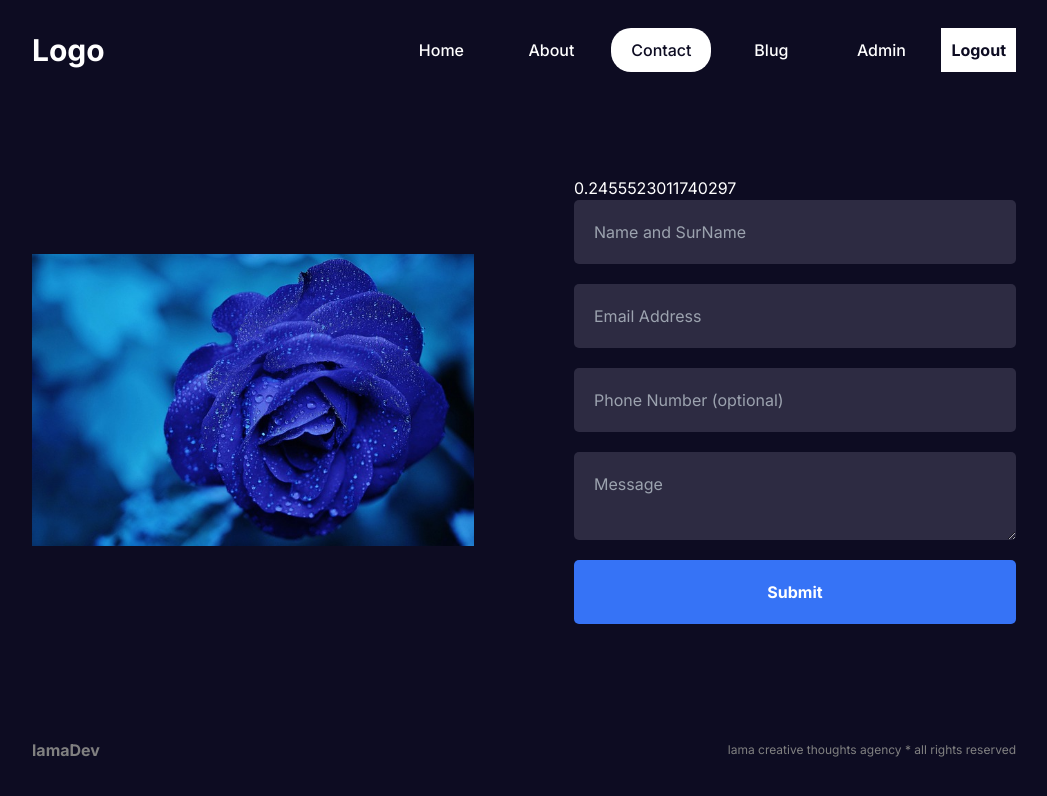
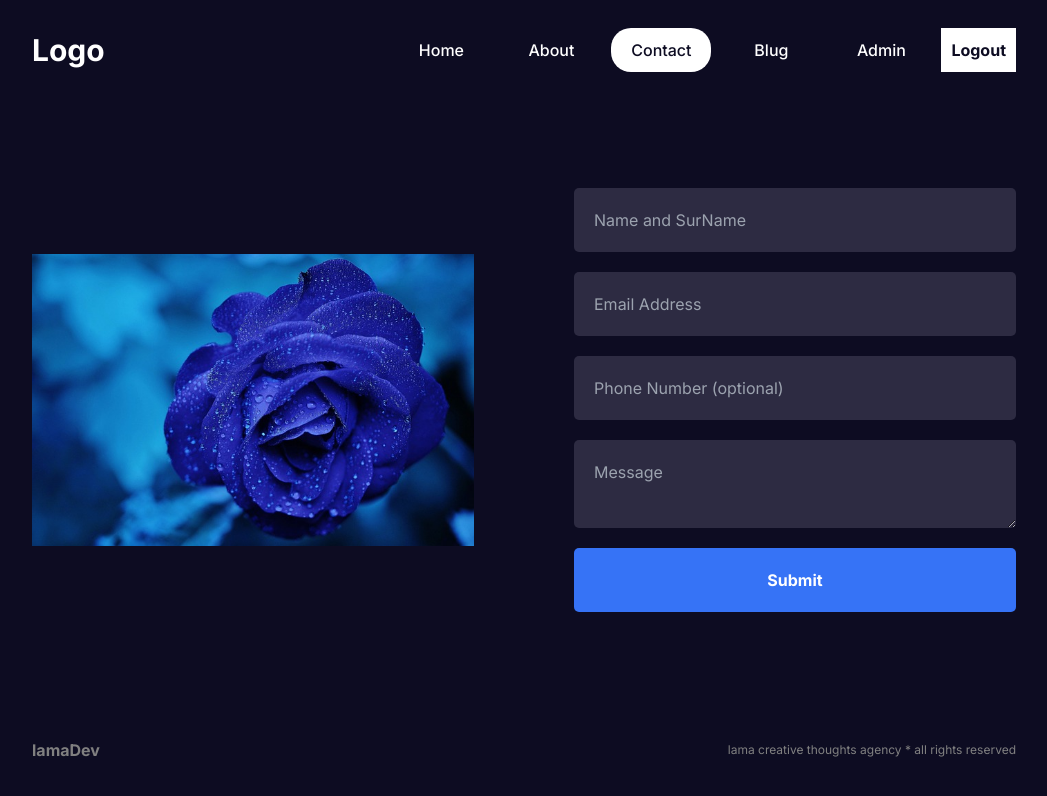
Before and after one commit to alirezatalebizadeh/learn_next_lamadev, a Next.js app in the folder learn-next-lamadev/: page /contact in a window 1280 px wide. Shown: the top 796 px of the page, without its empty margins (116-1163 px from the left). Built offline with nearby package versions, Linux system fonts and the light colour scheme.

Commit message:
learn hydration error and fix that

```diff
--- a/learn-next-lamadev/src/app/about/page.jsx
+++ b/learn-next-lamadev/src/app/about/page.jsx
@@ -2,11 +2,14 @@ import Image from "next/image";
 import styles from "./about.module.css";
 
 export default function AboutPage() {
+  // const a = Math.random();
+  // console.log(a);
   return (
     <div>
       <div className={styles.container}>
         <div className={styles.textContainer}>
           <h2 className={styles.subTitle}>About Agency</h2>
+          {/* <h2>{a}</h2> */}
           <h1 className={styles.title}>
             We create digital ideas that are bigger , bolder , braver and better
             .
--- a/learn-next-lamadev/src/app/blug/[Slug]/page.jsx
+++ b/learn-next-lamadev/src/app/blug/[Slug]/page.jsx
@@ -1,7 +1,9 @@
 import styles from "./singlePost.module.css";
 import Image from "next/image";
 
-export default function SinglePostPage() {
+export default function SinglePostPage({ params }) {
+  console.log(params);
+
   return (
     <div className={styles.container}>
       <div className={styles.imgContainer}>
--- a/learn-next-lamadev/src/app/blug/page.jsx
+++ b/learn-next-lamadev/src/app/blug/page.jsx
@@ -1,7 +1,9 @@
 import styles from "./blugPage.module.css";
 import PostCard from "@/components/postCard/PostCard";
 
-export default function BlugPage() {
+export default function BlugPage({ params, searchParams }) {
+  console.log(params, searchParams);
+
   return (
     <div className={styles.container}>
       <div className={styles.post}>
--- a/learn-next-lamadev/src/app/contact/page.jsx
+++ b/learn-next-lamadev/src/app/contact/page.jsx
@@ -1,13 +1,16 @@
 import Image from "next/image";
 import styles from "./contact.module.css";
-// import HydrationTest from "@/components/hydrationTest";
 import dynamic from "next/dynamic";
 
-const HydrationTestNoSSR = dynamic(() => import("@/components/hydrationTest"), {
-  ssr: false,
-});
+// import HydrationTest from "@/components/hydrationTest";
+//! dynamic import without server side rendering
+// const HydrationTestNoSSR = dynamic(() => import("@/components/hydrationTest"), {
+//   ssr: false,
+// });
 
 export default function ContactPage() {
+  // const a = Math.random();
+
   return (
     <div className={styles.container}>
       <div className={styles.imgContainer}>
@@ -15,7 +18,8 @@ export default function ContactPage() {
       </div>
 
       <div className={styles.formContainer}>
-        <HydrationTestNoSSR />
+        {/* <HydrationTestNoSSR /> */}
+        {/* <div suppressHydrationWarning>{a}</div> */}
         <form action="" className={styles.form}>
           <input
             type="text"
--- a/learn-next-lamadev/src/app/layout.js
+++ b/learn-next-lamadev/src/app/layout.js
@@ -2,6 +2,7 @@ import { Inter } from "next/font/google";
 import "./globals.css";
 import Footer from "@/components/footer/Footer";
 import Navbar from "@/components/navbar/Navbar";
+// import clientSideProvider from "@/components/clientSideProvider";
 
 const inter = Inter({ subsets: ["latin"] });
 
@@ -14,11 +15,13 @@ export default function RootLayout({ children }) {
   return (
     <html lang="en">
       <body className={inter.className}>
-        <div className="container">
-          <Navbar />
-          {children}
-          <Footer />
-        </div>
+        {/* <clientSideProvider> */}
+          <div className="container" >
+            <Navbar />
+            {children}
+            <Footer />
+          </div>
+        {/* </clientSideProvider> */}
       </body>
     </html>
   );
--- /dev/null
+++ b/learn-next-lamadev/src/app/navigationtest/page.jsx
@@ -0,0 +1,36 @@
+"use client";
+import Link from "next/link";
+import { usePathname, useRouter, useSearchParams } from "next/navigation";
+import React from "react";
+
+// ! learn navigation
+export default function NavigationText() {
+  //! Client Side Navigation
+  const router = useRouter();
+  const pathName = usePathname();
+  const searchParams = useSearchParams();
+
+  const q = searchParams.get("q");
+  const s = searchParams.get("sort");
+  const p = searchParams.get("price");
+
+  console.log(q, s, p);
+
+  const clickHandler = () => {
+    console.log("clicked");
+
+    // router.push("/");
+    // router.replace("/");
+    // router.back();
+    router.forward();
+  };
+
+  return (
+    <div className="flex flex-col justify-start">
+      <Link href="/" prefetch={false}>
+        Click me
+      </Link>
+      <button onClick={clickHandler}>click and write</button>
+    </div>
+  );
+}
--- a/learn-next-lamadev/src/app/page.js
+++ b/learn-next-lamadev/src/app/page.js
@@ -15,7 +15,7 @@ export default function Home() {
           <button className={styles.button}>Contact</button>
         </div>
         <div className={styles.brands}>
-          <Image src="/flower2.png" fill className={styles.brandImg} />
+          <Image src="/flower2.png" alt="" fill className={styles.brandImg} />
         </div>
       </div>
       <div className={styles.imageContainer}>
--- /dev/null
+++ b/learn-next-lamadev/src/components/clientSideProvider.jsx
@@ -0,0 +1,4 @@
+"use client";
+export default function clientSideProvider({ children }) {
+  return <div>{children}</div>;
+}
--- a/learn-next-lamadev/src/components/hydrationTest.jsx
+++ b/learn-next-lamadev/src/components/hydrationTest.jsx
@@ -1,13 +1,13 @@
-"use client"
+"use client";
 import React, { useState, useEffect } from "react";
 export default function HydrationTest() {
-  const [isClient, setIsClient] = useState(false);
+  // const [isClient, setIsClient] = useState(false);
 
-  useEffect(() => {
-    setIsClient(true);
-  }, []);
+  // useEffect(() => {
+  //   setIsClient(true);
+  // }, []);
   const a = Math.random();
   console.log(a);
 
-  return <div>{isClient && a}</div>;
+  return a;
 }
```
Also changed, not shown: learn-next-lamadev/note.PNG (added), 1 other file (tests, documents, lock files or other folders).
